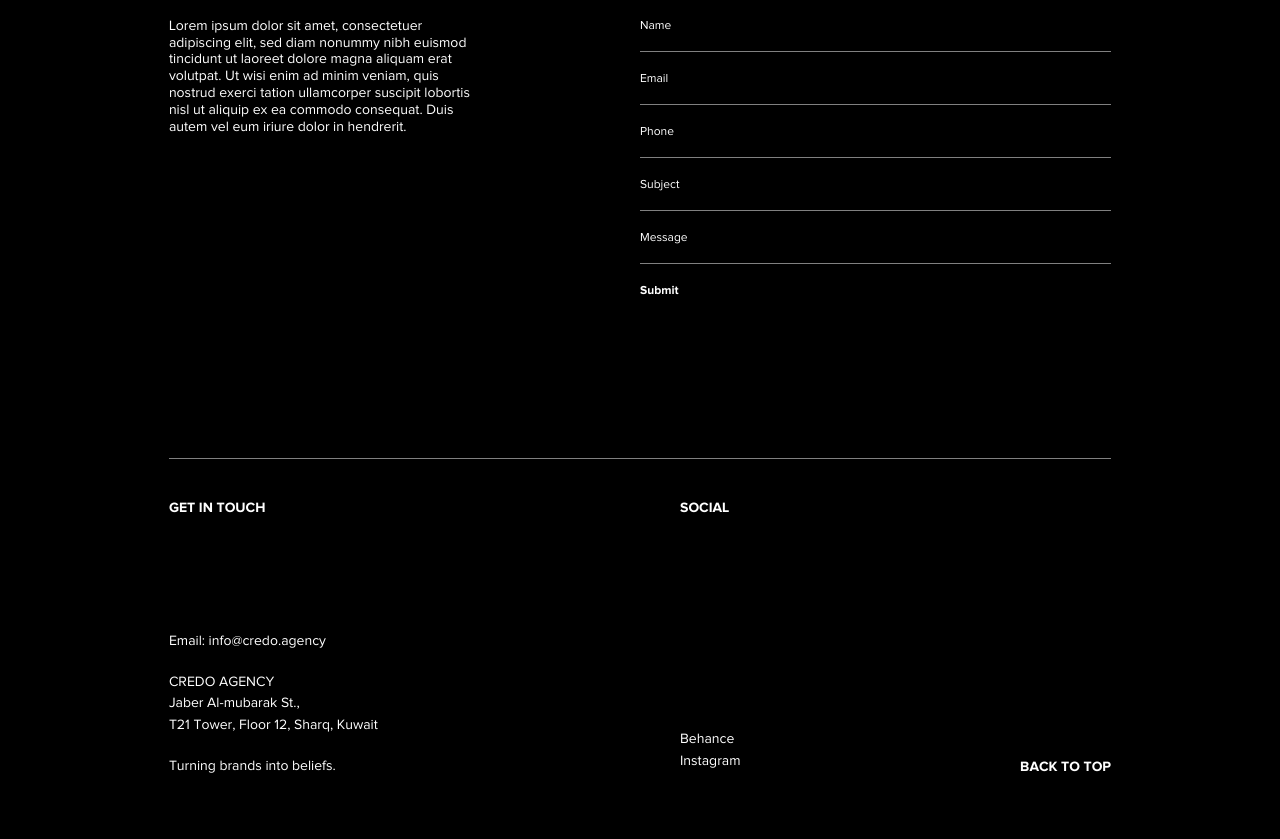
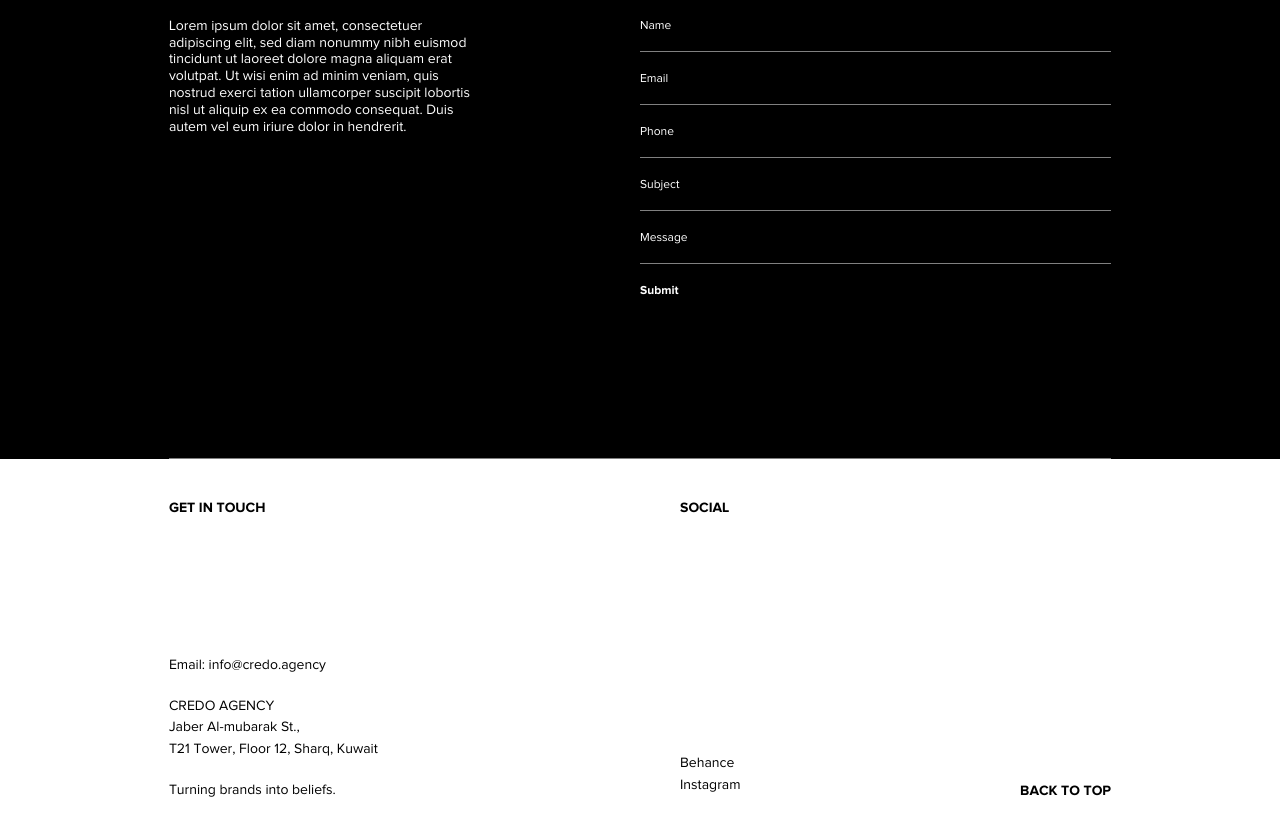
Before and after one commit to vujovicigor/studioahremark, a PHP site: the page made by twigtemplates/contact.twig in a window 1280 px wide. Shown: the part 331-1170 px from the top of the page. Run offline with PHP 8.4, Linux system fonts and the light colour scheme; the template is opened without the code that fills it, so the values that code supplies are empty; some libraries are stand-ins or nearby versions.

Commit message:
footer i back to top

```diff
--- a/js/menu.js
+++ b/js/menu.js
@@ -137,3 +137,9 @@ function disable_scroll_mobile(){
 function enable_scroll_mobile(){
   window.removeEventListener('touchmove', move, {passive: false});
 }
+function scrollToTop() {
+  window.scrollTo({
+    top: 0,
+    behavior: 'smooth',
+  });
+}
--- a/styles/style.css
+++ b/styles/style.css
@@ -359,7 +359,12 @@ a:hover {
 .footer {
   height: 300px;
   width: 100%;
+}
+.footer--background-black {
   background-color: #000000;
+}
+.footer--background-white {
+  background-color: #FFFFFF;
 }
 .footer--container {
   width: 100%;
--- a/styles/style.less
+++ b/styles/style.less
@@ -17,6 +17,7 @@
 *{
     font-family: 'Proxima', 'sans-serif';
     font-weight: 300;
+    // font-size: 42.66667px;
     font-size: 16px;
     line-height: 16px;
     letter-spacing: 0px;
@@ -339,7 +340,14 @@ a:hover {
 .footer {
     height: 300px;
     width: 100%;
-    background-color: @black;
+    &--background {
+        &-black {
+            background-color: @black;
+        }
+        &-white {
+            background-color: @white;
+        }
+    }
     &--container {
         width: 100%;
         height: 100%;
--- a/twigtemplates/base.twig
+++ b/twigtemplates/base.twig
@@ -76,30 +76,30 @@
 
 {% block content %}{% endblock %}
 
-    <footer class="footer d-flex justify-content-center padding-y-40">
+    <footer class="footer d-flex justify-content-center padding-y-40 {% if (_GET[0] != 'contact' and  _GET[0] != 'profiles') %} footer--background-white {% else %} footer--background-black {% endif %}">
         <div class="container padding-x-main footer--container">
             <div class="d-flex flex-direction justify-content-between footer--container-row">
                 <div class="d-flex flex-column align-items-left justify-content-between footer--container-row-col">
-                    <div class="d-flex justify-content-left font-14 font-bold white margin-y-p footer--container-row-col--top">GET IN TOUCH</div>
+                    <div class="d-flex justify-content-left font-14 font-bold {% if _GET[0] != 'contact' and  _GET[0] != 'profiles' %} black {% else %} white {% endif %} margin-y-p footer--container-row-col--top">GET IN TOUCH</div>
                     <div class="d-flex flex-column justify-content-end footer--container-row-col--bottom">
-                        <p class="font-14 white margin-y-text footer--container-row-col--bottom-mail">Email: <a class="font-14 white" href="mailto:info@credo.agency">info@credo.agency</a></p>
-                        <p class="font-14 font-regular white margin-y-p">CREDO AGENCY</p>
-                        <p class="font-14 font-regular white margin-y-p">Jaber Al-mubarak St.,</p>
-                        <p class="font-14 font-regular white margin-y-text">T21 Tower, Floor 12, Sharq, Kuwait</p>
-                        <p class="font-14 font-regular white margin-y-text footer--container-row-col--bottom-statement">Turning brands into beliefs.</p>
+                        <p class="font-14 {% if _GET[0] != 'contact' and  _GET[0] != 'profiles' %} black {% else %} white {% endif %} margin-y-text footer--container-row-col--bottom-mail">Email: <a class="font-14 {% if _GET[0] != 'contact' and  _GET[0] != 'profiles' %} black {% else %} white {% endif %}" href="mailto:info@credo.agency">info@credo.agency</a></p>
+                        <p class="font-14 font-regular {% if _GET[0] != 'contact' and  _GET[0] != 'profiles' %} black {% else %} white {% endif %} margin-y-p">CREDO AGENCY</p>
+                        <p class="font-14 font-regular {% if _GET[0] != 'contact' and  _GET[0] != 'profiles' %} black {% else %} white {% endif %} margin-y-p">Jaber Al-mubarak St.,</p>
+                        <p class="font-14 font-regular {% if _GET[0] != 'contact' and  _GET[0] != 'profiles' %} black {% else %} white {% endif %} margin-y-text">T21 Tower, Floor 12, Sharq, Kuwait</p>
+                        <p class="font-14 font-regular {% if _GET[0] != 'contact' and  _GET[0] != 'profiles' %} black {% else %} white {% endif %} footer--container-row-col--bottom-statement">Turning brands into beliefs.</p>
                     </div>
                 </div>
                 <div class="d-flex flex-direction justify-content-between footer--container-row-col">
                     <div class="d-flex flex-column align-items-start justify-content-between padding-x-right-col footer--container-row-col--ndrow-left">
-                        <div class="d-flex justify-content-start font-14 font-bold white margin-y-p footer--container-row-col--top">SOCIAL</div>
-                        <div class="d-flex flex-column justify-content-end margin-y-text footer--container-row-col--bottom">
-                            <a class="font-14 font-regular white margin-y-p" href="#">Behance</a>
-                            <a class="font-14 font-regular white margin-y-p" href="#">Instagram</a>
+                        <div class="d-flex justify-content-start font-14 font-bold {% if _GET[0] != 'contact' and  _GET[0] != 'profiles' %} black {% else %} white {% endif %} margin-y-p footer--container-row-col--top">SOCIAL</div>
+                        <div class="d-flex flex-column justify-content-end footer--container-row-col--bottom">
+                            <a class="font-14 font-regular {% if _GET[0] != 'contact' and  _GET[0] != 'profiles' %} black {% else %} white {% endif %} margin-y-p" href="#">Behance</a>
+                            <a class="font-14 font-regular {% if _GET[0] != 'contact' and  _GET[0] != 'profiles' %} black {% else %} white {% endif %} margin-y-p" href="#">Instagram</a>
                         </div>
                     </div>
                     <div class="d-flex flex-column align-items-right justify-content-between footer--container-row-col--ndrow-right">
                         <div class="d-flex justify-content-start footer--container-row-col--top"></div>
-                        <div class="d-flex flex-direction margin-y-text footer--container-row-col--bottom-totop"><a class="font-14 font-bold white" href="#logo">BACK TO TOP</a></div>
+                        <div class="d-flex flex-direction footer--container-row-col--bottom-totop"><a class="font-14 font-bold {% if _GET[0] != 'contact' and  _GET[0] != 'profiles' %} black {% else %} white {% endif %}" onclick="scrollToTop()">BACK TO TOP</a></div>
                     </div>
                 </div>
             </div>
--- a/twigtemplates/contact.twig
+++ b/twigtemplates/contact.twig
@@ -1,7 +1,7 @@
 {% extends "base.twig" %}
 {% block content %}
 
-<div class="contact">
+<div class="contact" id="top">
   <div class="padding-x-main">
     <div class="d-flex flex-direction contact-side contact-border">
 
--- a/twigtemplates/profiles.twig
+++ b/twigtemplates/profiles.twig
@@ -1,7 +1,7 @@
 {% extends "base.twig" %}
 {% block content %}
 
-<div class="profiles">
+<div class="profiles" id="top">
 
     <div class="profiles--blok1 d-flex justify-content-center">
         <div class="d-flex justify-content-center align-items-center font-53 font-semibold white text-center profiles--blok1-text">THE POWER OF BELIVE</div>
--- a/twigtemplates/project.twig
+++ b/twigtemplates/project.twig
@@ -1,6 +1,6 @@
 {% extends "base.twig" %}
 {% block content %}
-<div class="project">
+<div class="project" id="top">
 {% set project = fetch("Project", {"id": _GET['1']})[0] %}
 {% set project_images = fetch("Image", { parent_id: project.id }) %}
 
--- a/twigtemplates/projects.twig
+++ b/twigtemplates/projects.twig
@@ -1,7 +1,7 @@
 {% extends "base.twig" %}
 {% block content %}
 
-<div class="projects">
+<div class="projects" id="top">
 
   <div class="projects--blok1">
     <div class="flex-direction padding-x-main d-flex">
```
Also changed, not shown: twigtemplates/home.twig (+2 -5 lines).
